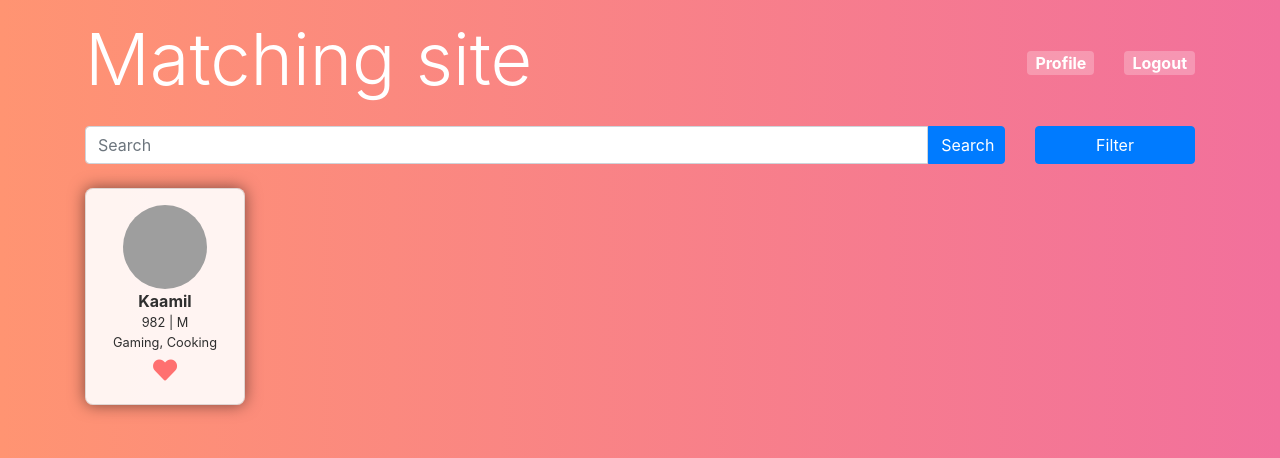
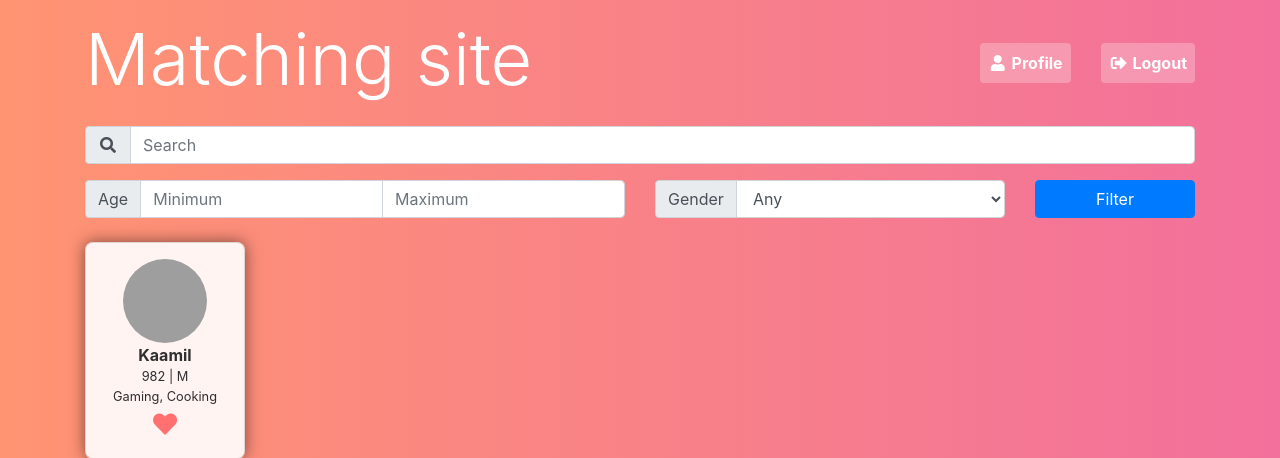
Before and after one commit to Yeonex/Match-Maker, a Django app: page / in a window 1280 px wide. Shown: the top 458 px of the page. Run offline with Django 3.2, Linux system fonts and the light colour scheme; a user stored in the database is signed in; data comes from the database, SQL or seed files in the repository; data that the repository does not hold is empty; some libraries are stand-ins or nearby versions; grey boxes are pictures that could not be loaded.

Commit message:
Added profile creation page, minor changes

```diff
--- a/main_app/static/main_app/css/index.css
+++ b/main_app/static/main_app/css/index.css
@@ -65,21 +65,3 @@
     transform: scale(0.8);
     transition: none;
 }
-
-/* #profiles:hover > .profile-card{
-    opacity: 0.75;
-}
-
-#profiles:hover > .profile-card:hover{
-    opacity: 1;
-} */
-
-input.search{
-    border-top-right-radius: 0em;
-    border-bottom-right-radius: 0em;
-}
-
-button.search{
-    border-top-left-radius: 0em;
-    border-bottom-left-radius: 0em;
-}
--- a/main_app/static/main_app/js/profiles.js
+++ b/main_app/static/main_app/js/profiles.js
@@ -108,6 +108,4 @@ $(document).ready(function(){
 			});
         }
     });
-
-
 });
--- a/main_app/templates/main_app/index.html
+++ b/main_app/templates/main_app/index.html
@@ -12,26 +12,41 @@
     <h1 class="col-6 display-3">Matching site</h1>
     <nav class="col-4 align-items-center justify-content-end row">
         <div class="col-auto">
-            <a href="{% url 'main_app:profile' %}">Profile</a>
+            <a href="{% url 'main_app:profile' %}"><i class="fas fa-user fa-fw"></i> Profile</a>
         </div>
         <div class="col-auto">
-            <a href="{% url 'main_app:logout' %}?next={{ request.path }}">Logout</a>
+            <a href="{% url 'main_app:logout' %}?next={{ request.path }}"><i class="fas fa-sign-out-alt fa-fw"></i> Logout</a>
         </div>
     </nav>
 </div>
 <div class="row filtering mt-3">
-    <div class="col-10">
+    <div class="col-12">
         <div class="row no-gutters">
-            <div class="col-11">
-                <input class="form-control w-100 search" id="search" placeholder="Search">
-            </div>
-            <div class="col-1">
-                <button class="btn btn-primary w-100 search">Search</button>
+            <div class="col-12 input-group">
+                <div class="input-group-prepend">
+                    <span class="input-group-text"><i class="fas fa-search fa-fw"></i></span>
+                </div>
+                <input class="form-control search" id="search" placeholder="Search">
             </div>
         </div>
     </div>
+</div>
+<div id="filters" class="row filter-options mt-3 hidden">
+    <div class="col-6 input-group">
+        <div class="input-group-prepend"><span class="input-group-text">Age</span></div>
+        <input type="number" min="18" class="form-control" placeholder="Minimum">
+        <input type="number" min="18" class="form-control" placeholder="Maximum">
+    </div>
+    <div class="col-4 input-group">
+        <div class="input-group-prepend"><span class="input-group-text">Gender</span></div>
+        <select class="form-control">
+            <option>Any</option>
+            <option>Male</option>
+            <option>Female</option>
+        </select>
+    </div>
     <div class="col-2">
-        <button class="btn btn-primary w-100">Filter</button>
+        <button class="btn btn-primary w-100" id="btn-filter">Filter</button>
     </div>
 </div>
 <div class="row mt-4" id="profiles">
--- a/main_app/templates/main_app/profile.html
+++ b/main_app/templates/main_app/profile.html
@@ -12,10 +12,10 @@
     <h1 class="col-6 display-3">Matching site</h1>
     <nav class="col-4 align-items-center justify-content-end row">
         <div class="col-auto">
-            <a href="{% url 'main_app:index' %}">Home</a>
+            <a href="{% url 'main_app:index' %}"><i class="fas fa-home fa-fw"></i> Home</a>
         </div>
         <div class="col-auto">
-            <a href="{% url 'main_app:logout' %}?next={{ request.path }}">Logout</a>
+            <a href="{% url 'main_app:logout' %}?next={{ request.path }}"><i class="fas fa-sign-out-alt fa-fw"></i> Logout</a>
         </div>
     </nav>
 </div>
--- a/main_app/views.py
+++ b/main_app/views.py
@@ -1,24 +1,36 @@
 from django.shortcuts import render, redirect
-from django.http import HttpResponse
+from django.http import HttpResponse, QueryDict, JsonResponse
 from django.views.decorators.http import require_http_methods
 from django.contrib.auth.decorators import login_required
 from django.contrib.auth import login, authenticate
-from .forms import SignupForm
+from .forms import SignupForm, ProfileCreationForm
+from users.models import Profile
 
 @login_required
 @require_http_methods(["GET"])
 def index(request):
-    return render(request, 'main_app/index.html')
+    if(request.user.first_name):
+        return render(request, 'main_app/index.html')
+    return redirect('main:profile')
 
 @login_required
-@require_http_methods(["GET"])
+@require_http_methods(["GET", "POST"])
 def profile(request):
-    return render(request, 'main_app/profile.html')
+    profile = Profile.objects.get(user=request.user)
+    if request.method == "POST":
+        form = ProfileCreationForm(request.POST, request.FILES, instance=profile)
+        if form.is_valid():
+            form.save()
+            return redirect('main_app:index')
+        return render(request, 'main_app/create_profile.html', {"form":form})
+    if request.user.first_name:
+        return render(request, 'main_app/profile.html')
+    return render(request, "main_app/create_profile.html", {"form":ProfileCreationForm(instance=profile)})
 
 @require_http_methods(["GET", "POST"])
 def sign_up(request):
     if request.user.is_authenticated:
-        return redirect('home')
+        return redirect('index')
     if request.method == "POST":
         form = SignupForm(request.POST)
         if form.is_valid():
--- a/static/css/core.css
+++ b/static/css/core.css
@@ -21,6 +21,10 @@ a{
     display: inline-block;
     padding-left: 0.5em;
     padding-right: 0.5em;
+}
+
+nav a{
+    padding: 0.5em 0.5em;
 }
 
 a.button{
```
Also changed, not shown: main_app/forms.py (+52 -3 lines), main_app/static/main_app/js/create_profile.js (added, +22 -0 lines), main_app/templates/main_app/create_profile.html (added, +26 -0 lines), main_app/templates/main_app/forms/widgets/bootstrap-file.html (added, +8 -0 lines).
